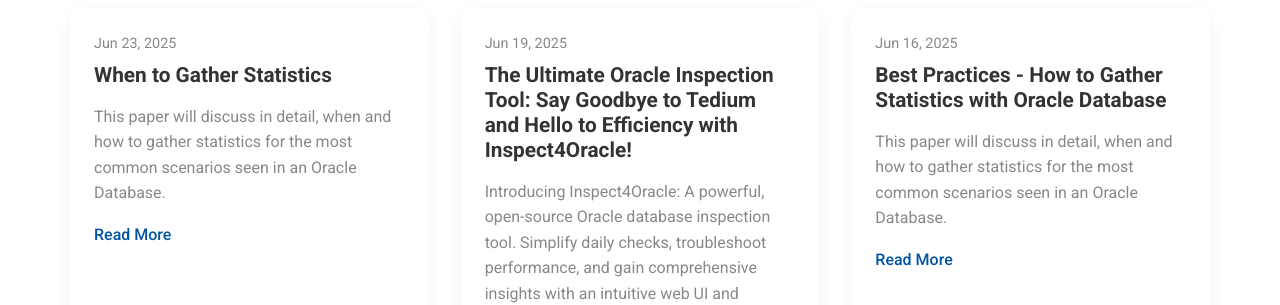
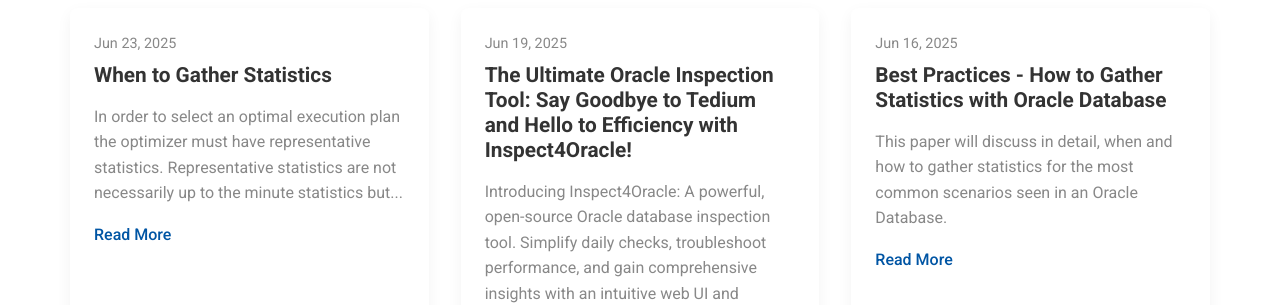
Before and after one commit to goodwaysIT/en, a Jekyll site: the page built from blog/index.html, in a window 1280 px wide. Shown: the part 1094-1399 px from the top of the page. Built offline with Jekyll 4.4.1, drawn with Linux system fonts in a browser that asks for light colours; the list of posts is cut into pages by our own code.

Commit message:
Update 2025-06-23-When-to-Gather-Statistics.md

```diff
--- a/_posts/2025-06-23-When-to-Gather-Statistics.md
+++ b/_posts/2025-06-23-When-to-Gather-Statistics.md
@@ -1,7 +1,7 @@
 ---
 layout: post
 title: "When to Gather Statistics"
-excerpt: "This paper will discuss in detail, when and how to gather statistics for the most common scenarios seen in an Oracle Database."
+excerpt: "In order to select an optimal execution plan the optimizer must have representative statistics. Representative statistics are not necessarily up to the minute statistics but a set of statistics that help the optimizer to determine the correct number of rows it should expect from each operation in the execution plan."
 date: 2025-06-23 11:40:00 +0800
 categories: [Oracle, Database]
 tags: [Database maintenance, Database deployment,Database optimization, oracle]
```
